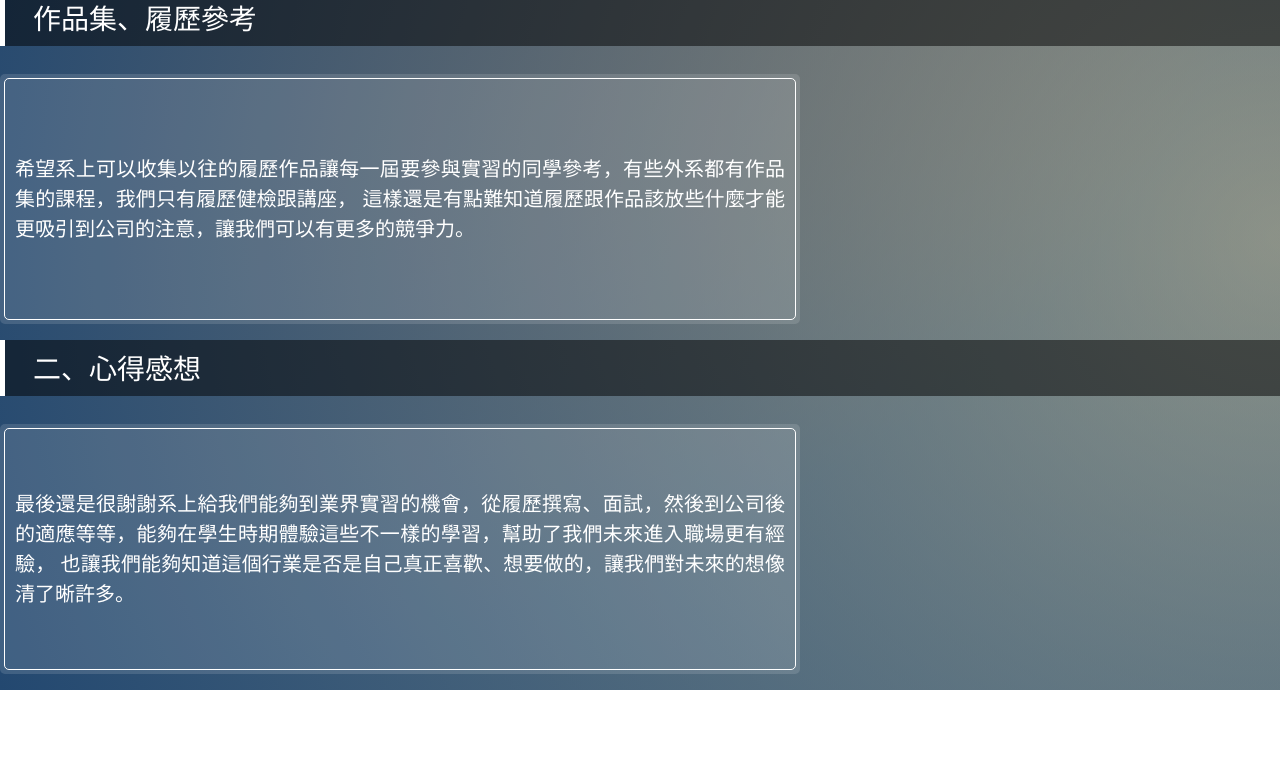
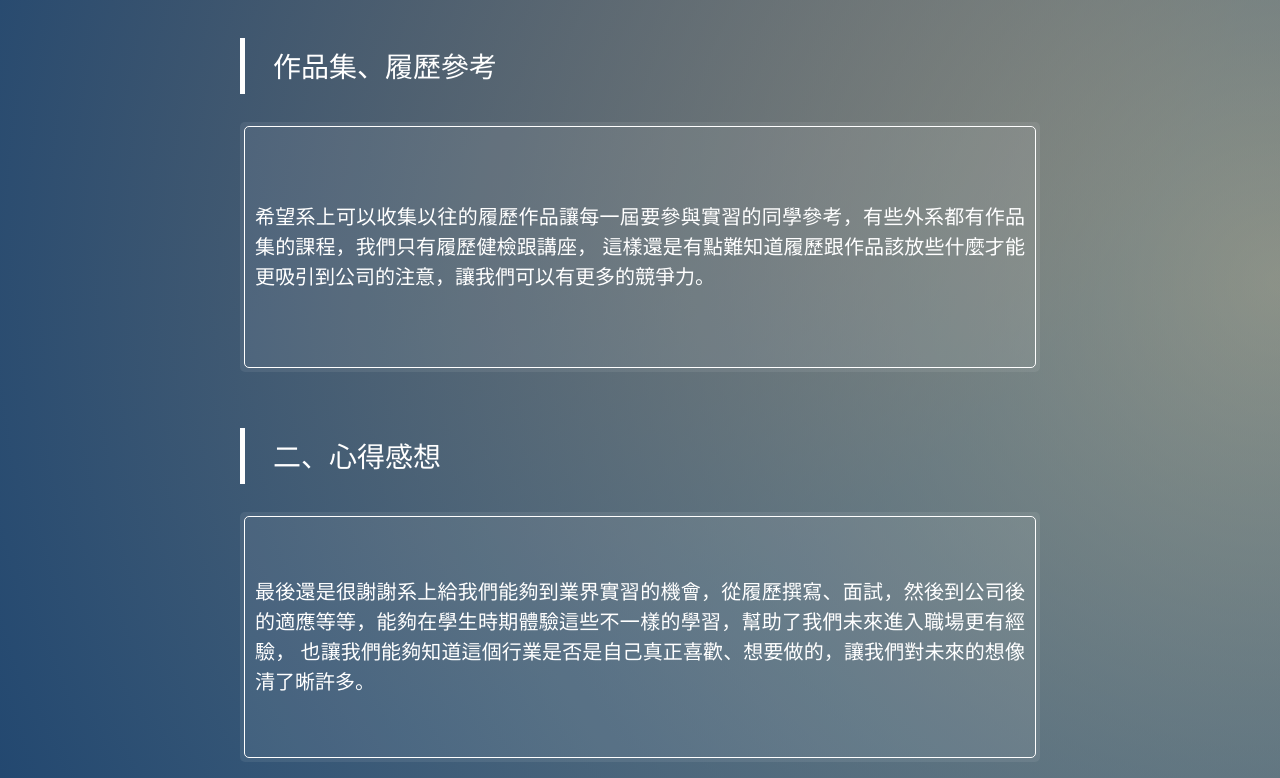
Before and after one commit to TCC03/c-1101677, a plain HTML site: page suggest.html in a window 1280 px wide. Shown: the part 216-994 px from the top of the page. Before the commit the page ends 906 px from the top, so only its background shows below. Drawn offline with Linux system fonts and the light colour scheme.

Commit message:
Update suggest.html

```diff
--- a/suggest.html
+++ b/suggest.html
@@ -22,36 +22,39 @@
         .text {
             color: #ffffff;
         }
-        .container {
-    width: 800px;
-    margin: 0 auto;
-    position: relative;
-}
+         .container {
+            width: auto;
+            margin: 50px auto;
+            overflow: hidden;
+        }
 
 .text1 {
     padding: 1em;
+    margin: 2em 0;
     color: #ffffff;
     border-left: solid 5px #ffffff;
     height: 18px;
     margin-bottom: 1em;
     display: flex;
     align-items: center;
-    background-color: rgba(0, 0, 0, 0.5); /* Optional: Background color to make text1 more visible */
+    margin-left: calc(50% - 400px); /* 使其与 .textbox 左对齐 */
 }
 
 .textbox {
     width: 800px;
     height: 250px;
+    margin: 0 auto;
+    text-align: justify;
     padding: 15px;
     color: #ffffff;
-    background-color: rgba(255, 255, 255, 0.13);
+    background-color: #ffffff13;
     border-radius: 5px;
     position: relative;
     z-index: 0;
     display: flex;
     align-items: center;
     justify-content: center;
-    text-align: justify;
+    flex-direction: column;
 }
 
 .textbox:before {
@@ -60,13 +63,14 @@
     content: '';
     display: block;
     position: absolute;
-    top: 0;
-    bottom: 0;
-    left: 0;
-    right: 0;
+    top: 0px;
+    bottom: 0px;
+    left: 0px;
+    right: 0px;
     margin: 4px;
     z-index: -1;
 }
+
 
     </style>
 </head>
```
